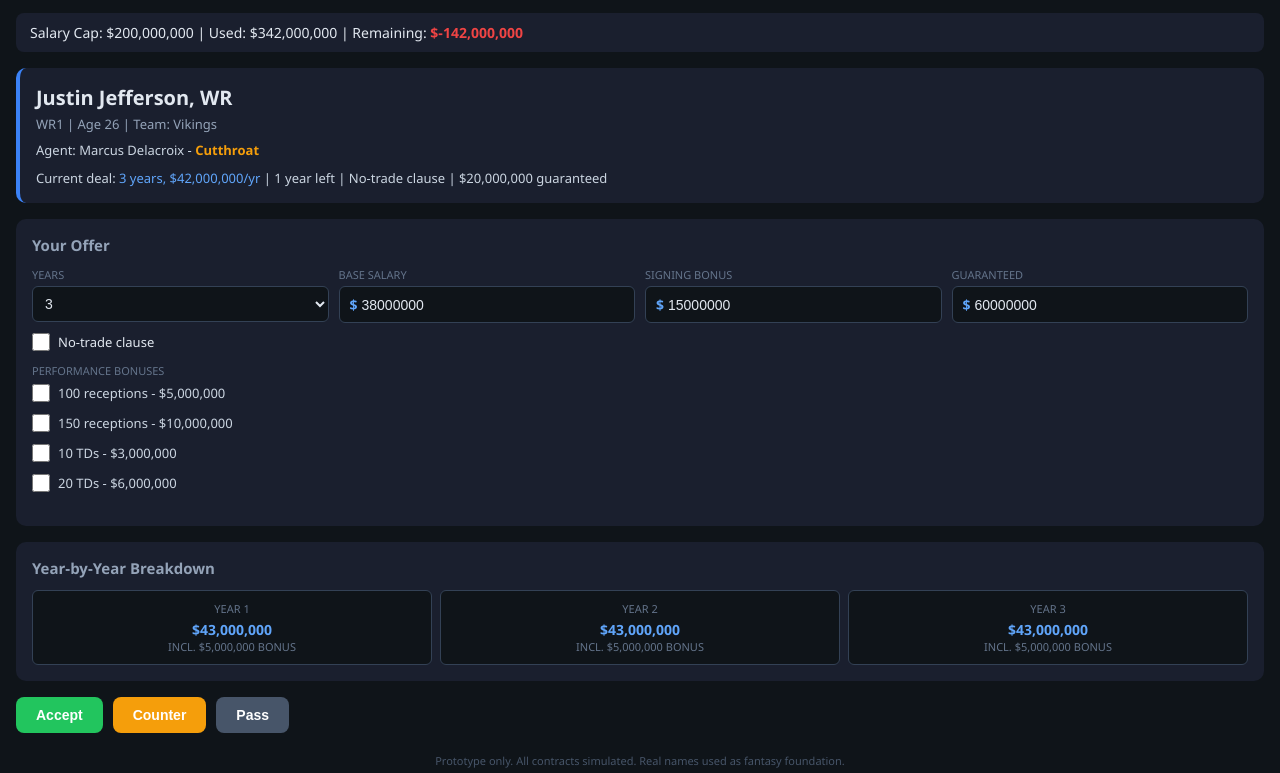
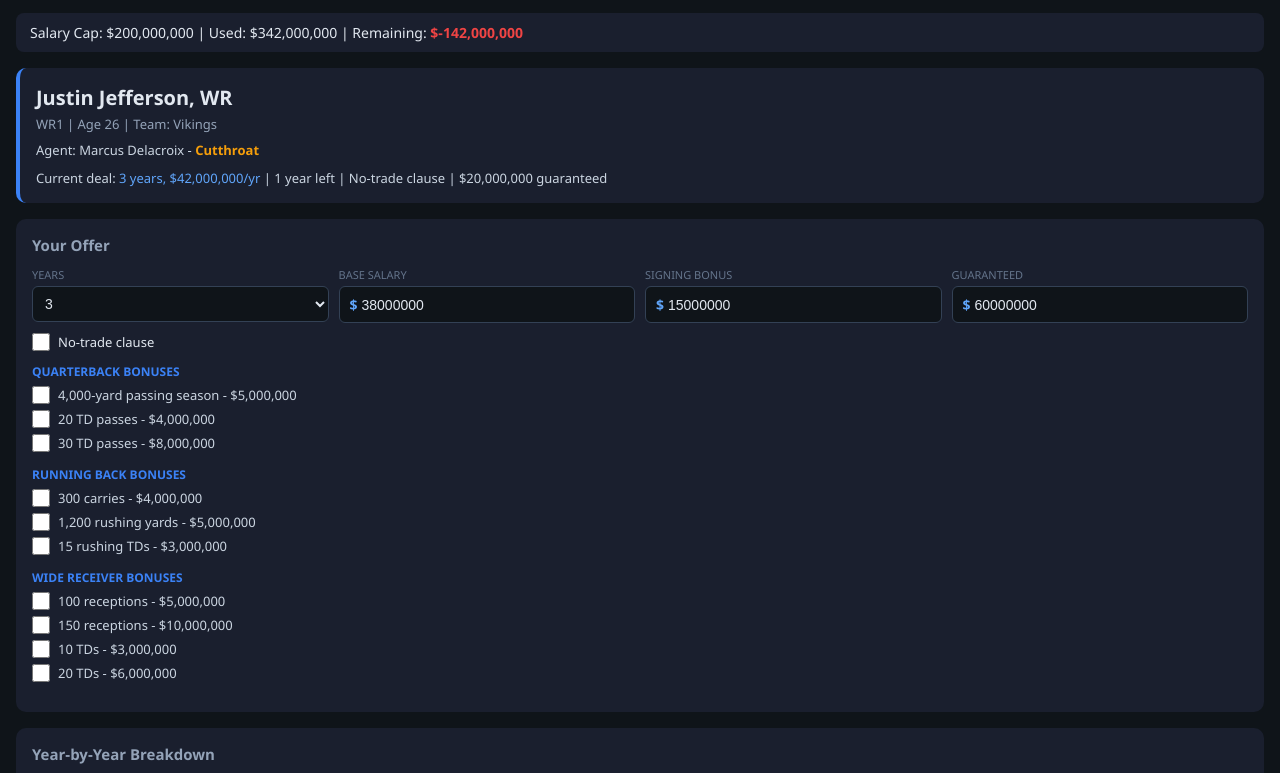
Before and after one commit to terryfamily716/Fantasy-Contract-League, a plain HTML site: page index.html in a window 1280 px wide. Shown: the part 69-842 px from the top of the page. Drawn offline with Linux system fonts and the light colour scheme.

Commit message:
Add QB/RB/WR bonus sections for all positions, agent can propose bonuses in counter, V0.05

```diff
--- a/index.html
+++ b/index.html
@@ -3,7 +3,7 @@
 <head>
 <meta charset="UTF-8">
 <meta name="viewport" content="width=device-width, initial-scale=1.0">
-<title>Fantasy GM versus Agents - V0.04</title>
+<title>Fantasy GM versus Agents - V0.05</title>
 <style>
   * { margin: 0; padding: 0; box-sizing: border-box; }
   body { background: #0f1419; color: #e2e8f0; font-family: 'Segoe UI', Arial, sans-serif; padding: 16px; }
@@ -32,21 +32,23 @@
   .field select { width: 100%; background: #0f1419; border: 1px solid #334155; border-radius: 6px; color: #e2e8f0; padding: 8px; font-size: 14px; }
   .toggle-row { display: flex; align-items: center; gap: 8px; margin-bottom: 12px; font-size: 13px; }
   .toggle-row input { width: 18px; height: 18px; }
-  .bonus-group { margin-bottom: 12px; }
-  .bonus-group label { display: block; font-size: 11px; color: #64748b; margin-bottom: 6px; text-transform: uppercase; }
+  .bonus-group { margin-bottom: 14px; }
+  .bonus-group .pos-label { display: block; font-size: 12px; color: #3b82f6; margin-bottom: 6px; font-weight: bold; text-transform: uppercase; }
   .bonus-options { display: flex; flex-direction: column; gap: 6px; }
   .bonus-options label { display: flex; align-items: center; gap: 8px; font-size: 13px; color: #cbd5e1; text-transform: none; cursor: pointer; }
   .bonus-options input { width: 18px; height: 18px; }
   .breakdown { background: #1a1f2e; border-radius: 10px; padding: 16px; margin-bottom: 16px; }
   .breakdown h2 { font-size: 15px; margin-bottom: 12px; color: #94a3b8; }
-  .year-grid { display: grid; grid-template-columns: repeat(auto-fit, minmax(100px, 1fr)); gap: 8px; }
+  .year-grid { display: grid; grid-template-columns: repeat(auto-fit, minmax(110px, 1fr)); gap: 8px; }
   .year-box { background: #0f1419; border-radius: 6px; padding: 10px; text-align: center; border: 1px solid #334155; }
   .year-box .yr { font-size: 11px; color: #64748b; text-transform: uppercase; }
   .year-box .amt { font-size: 14px; color: #60a5fa; font-weight: bold; margin-top: 4px; }
+  .year-box .bonus-part { font-size: 10px; color: #94a3b8; margin-top: 2px; }
   .agent-response { background: #1a1f2e; border-radius: 10px; padding: 16px; margin-bottom: 16px; border-left: 4px solid #ef4444; display: none; }
   .agent-response h2 { font-size: 15px; margin-bottom: 8px; color: #ef4444; }
   .agent-response .reasoning { font-size: 13px; color: #cbd5e1; font-style: italic; }
   .agent-response .counter-terms { margin-top: 10px; font-size: 13px; color: #60a5fa; }
+  .agent-response .agent-bonus { margin-top: 8px; font-size: 13px; color: #f59e0b; }
   .buttons { display: flex; gap: 10px; flex-wrap: wrap; }
   .btn { padding: 10px 20px; border-radius: 8px; border: none; font-size: 14px; font-weight: bold; cursor: pointer; }
   .btn-accept { background: #22c55e; color: #fff; }
@@ -65,7 +67,7 @@
       <h1>Fantasy GM versus Agents</h1>
       <div class="subtitle">Fantasy Football</div>
     </div>
-    <div class="version">11.26.26 V0.04</div>
+    <div class="version">11.26.26 V0.05</div>
   </div>
   <div class="cap-tracker">Salary Cap: $200,000,000 | Used: <span id="capUsed">$213,000,000</span> | Remaining: <span class="negative" id="capRemaining">-$13,000,000</span></div>
   <div class="player-card">
@@ -84,7 +86,23 @@
     </div>
     <div class="toggle-row"><input type="checkbox" id="noTrade"><label for="noTrade">No-trade clause</label></div>
     <div class="bonus-group">
-      <label>Performance Bonuses</label>
+      <div class="pos-label">Quarterback Bonuses</div>
+      <div class="bonus-options">
+        <label><input type="checkbox" class="bonus-cb" value="4000pass" data-amount="5000000">4,000-yard passing season - $5,000,000</label>
+        <label><input type="checkbox" class="bonus-cb" value="20tdpass" data-amount="4000000">20 TD passes - $4,000,000</label>
+        <label><input type="checkbox" class="bonus-cb" value="30tdpass" data-amount="8000000">30 TD passes - $8,000,000</label>
+      </div>
+    </div>
+    <div class="bonus-group">
+      <div class="pos-label">Running Back Bonuses</div>
+      <div class="bonus-options">
+        <label><input type="checkbox" class="bonus-cb" value="300carry" data-amount="4000000">300 carries - $4,000,000</label>
+        <label><input type="checkbox" class="bonus-cb" value="1200rush" data-amount="5000000">1,200 rushing yards - $5,000,000</label>
+        <label><input type="checkbox" class="bonus-cb" value="15rbtd" data-amount="3000000">15 rushing TDs - $3,000,000</label>
+      </div>
+    </div>
+    <div class="bonus-group">
+      <div class="pos-label">Wide Receiver Bonuses</div>
       <div class="bonus-options">
         <label><input type="checkbox" class="bonus-cb" value="100rec" data-amount="5000000">100 receptions - $5,000,000</label>
         <label><input type="checkbox" class="bonus-cb" value="150rec" data-amount="10000000">150 receptions - $10,000,000</label>
@@ -101,6 +119,7 @@
     <h2>Agent Response</h2>
     <div class="reasoning" id="agentReasoning"></div>
     <div class="counter-terms" id="agentCounter"></div>
+    <div class="agent-bonus" id="agentBonus"></div>
   </div>
   <div class="buttons">
     <button class="btn btn-accept" id="btnAccept" onclick="makeDecision('accept')">Accept</button>
@@ -137,7 +156,7 @@
       var amt = base + proratedBonus;
       var box = document.createElement("div");
       box.className = "year-box";
-      box.innerHTML = "<div class=\"yr\">Year " + i + "</div><div class=\"amt\">" + fmt(amt) + "</div><div class=\"yr\">incl. " + fmt(proratedBonus) + " bonus</div>";
+      box.innerHTML = "<div class=\"yr\">Year " + i + "</div><div class=\"amt\">" + fmt(amt) + "</div><div class=\"bonus-part\">incl. " + fmt(proratedBonus) + " prorated bonus</div>";
       grid.appendChild(box);
     }
   }
@@ -155,7 +174,10 @@
     var bonusTexts = [];
     var bonusTotal = 0;
     checked.forEach(function(cb) { bonusTexts.push(cb.parentElement.textContent.trim()); bonusTotal += parseFloat(cb.getAttribute("data-amount")); });
-    if (!confirm("Are you sure? You're offering " + years + " years at " + fmt(base) + "/yr with a " + fmt(bonus) + " signing bonus" + (bonusTexts.length ? " and " + bonusTexts.length + " performance bonus" + (bonusTexts.length > 1 ? "es" : "") : "") + ". Total cap hit: " + fmt((base * years) + bonus) + ".")) {
+    var summary = years + " years at " + fmt(base) + "/yr with a " + fmt(bonus) + " signing bonus";
+    if (bonusTexts.length) summary += " and " + bonusTexts.length + " performance bonus" + (bonusTexts.length > 1 ? "es" : "");
+    summary += ". Total cap hit: " + fmt((base * years) + bonus) + ".";
+    if (!confirm("Are you sure? You're offering " + summary)) {
       return;
     }
     var agentBox = document.getElementById("agentBox");
@@ -165,6 +187,7 @@
     if (decision === "accept") {
       document.getElementById("agentReasoning").textContent = "Agent Delacroix: Deal accepted. Jefferson values the guarantee and the competitive window. Cutthroat agents don't bluff twice.";
       document.getElementById("agentCounter").textContent = "Signed: " + years + " years, " + fmt(base) + "/yr base, " + fmt(bonus) + " bonus, " + fmt(guaranteed) + " guaranteed" + (noTrade ? ", no-trade clause" : "") + (bonusTexts.length ? ", bonuses: " + bonusTexts.join(", ") : "") + ".";
+      document.getElementById("agentBonus").textContent = "";
       resultBox.className = "result success";
       resultBox.textContent = "SIGNED. Jefferson is on your roster. Cap updated.";
       document.getElementById("btnAccept").disabled = true;
@@ -175,11 +198,13 @@
       var counterBase = base + 4000000;
       document.getElementById("agentReasoning").textContent = "Agent Delacroix: Close, but Jefferson wants one more year and a bump. He's eyeing a ring and won't leave money on the table for a rebuilding team.";
       document.getElementById("agentCounter").textContent = "Counter: " + counterYears + " years, " + fmt(counterBase) + "/yr, " + fmt(bonus) + " bonus" + (noTrade ? ", no-trade clause included" : "") + ".";
+      document.getElementById("agentBonus").textContent = "Agent bonus demand: 100 receptions - $5,000,000. Delacroix wants it written in before he talks numbers.";
       resultBox.className = "result fail";
       resultBox.textContent = "Counter received. Revise your offer or pass.";
     } else {
       document.getElementById("agentReasoning").textContent = "Agent Delacroix: Jefferson declines. He'd rather bet on himself with a contender. Delacroix is already texting other GMs.";
       document.getElementById("agentCounter").textContent = "Player hits the open market. Other teams can now bid.";
+      document.getElementById("agentBonus").textContent = "";
       resultBox.className = "result fail";
       resultBox.textContent = "Passed. Jefferson is available to other teams.";
       document.getElementById("btnAccept").disabled = true;
```
